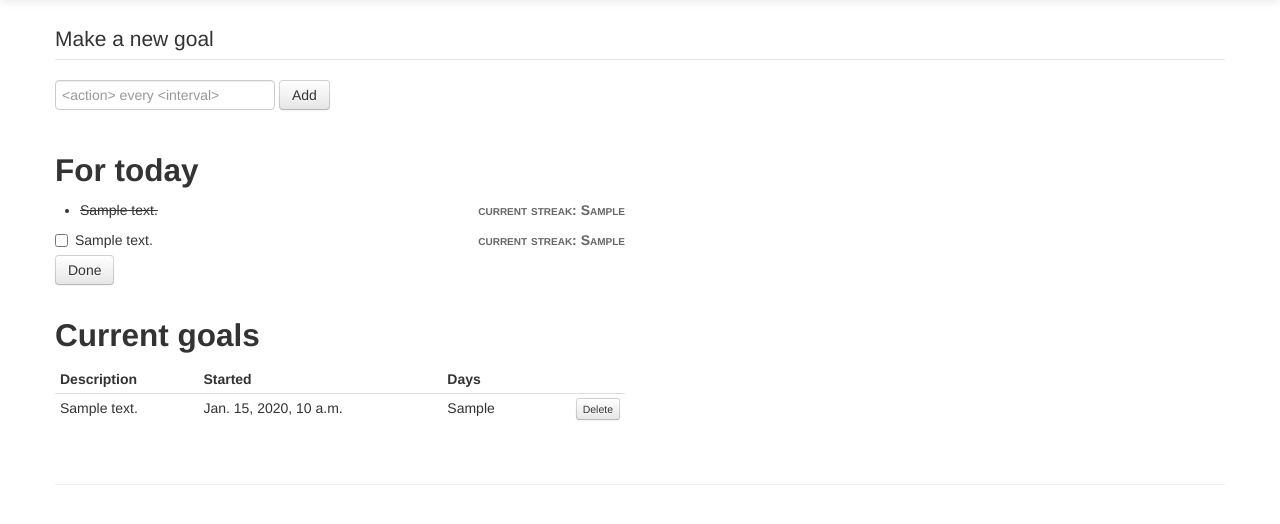
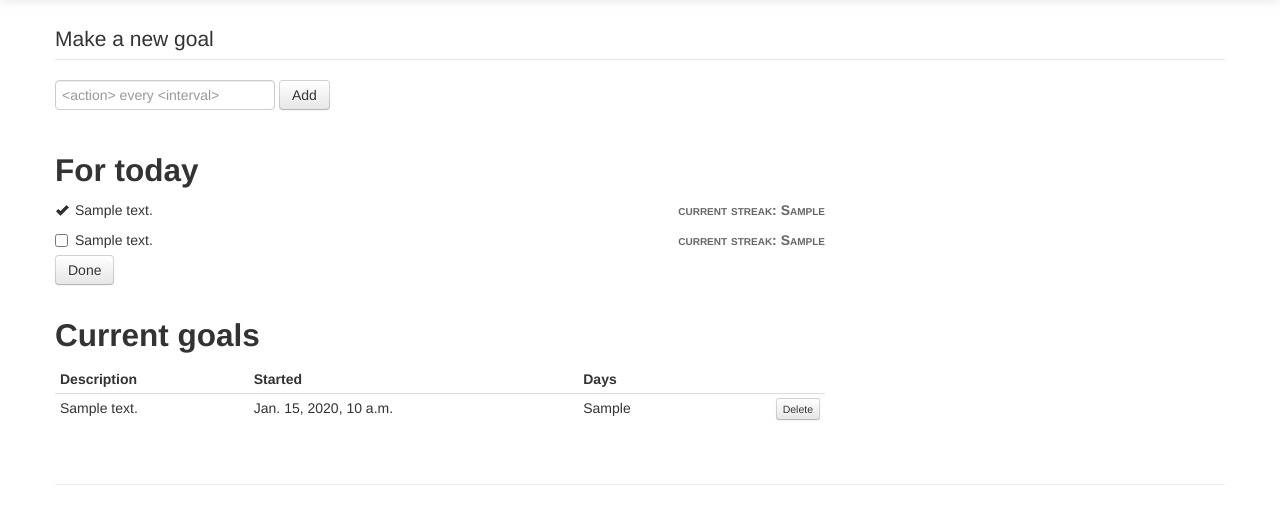
Before and after one commit to fearofcode/habitbot, a Django app: template habitbot/templates/main.html in a window 1280 px wide. Shown: the part 41-565 px from the top of the page. Run offline with Django 3.2, Linux system fonts and the light colour scheme; the template is opened without the code that fills it: most values are stand-ins (such as "Sample title", 1, 10 or a date in 2020); some libraries are stand-ins or nearby versions.

Commit message:
Tweak completed item styles

```diff
--- a/habitbot/static/css/style.css
+++ b/habitbot/static/css/style.css
@@ -2,15 +2,6 @@ body {
     padding-top: 60px;
     padding-bottom: 40px;
 }
-
-#new-goal { margin-bottom: 40px }
-
-form.delete { text-align: right }
-
-.error { border: solid black 1px; background-color: #ffc; margin-bottom: 16px }
-.error p { padding-left: 8px; padding-top: 8px; font-weight: bold }
-
-.completed { text-decoration: line-through }
 
 .hero-unit { padding-top: 10px }
 
@@ -22,6 +13,17 @@ form.delete { text-align: right }
     color: #e7e7e7;
 }
 
+.error { border: solid black 1px; background-color: #ffc; margin-bottom: 16px }
+.error p { padding-left: 8px; padding-top: 8px; font-weight: bold }
+
+#new-goal { margin-bottom: 40px }
+
+.completed-list { list-style-type: none}
+.icon-ok { margin-right: 6px}
+ul.completed-list { margin-left: 0px }
+
+form.delete { text-align: right }
+
 .streak {
     font-variant: small-caps;
     margin-left: 12px;
--- a/habitbot/templates/main.html
+++ b/habitbot/templates/main.html
@@ -46,10 +46,10 @@
         {% if completed %}
 
             <div class="row">
-                <div class="span6">
+                <div class="span8">
                     <ul class="completed-list">
                         {% for instance in completed %}
-                            <li><span class="completed">{{ instance.goal.description }}</span> <span class="streak pull-right">current streak: {{ instance.goal.current_streak }}</span></li>
+                            <li><i class="icon-ok"></i><span>{{ instance.goal.description }}</span> <span class="streak pull-right">current streak: {{ instance.goal.current_streak }}</span></li>
                         {% endfor %}
                     </ul>
                 </div>
@@ -59,7 +59,7 @@
         {% if todo %}
 
             <div class="row">
-                <div class="span6">
+                <div class="span8">
                     <form method="POST" action="/habits/completed/">
                         {% csrf_token %}
 
@@ -82,7 +82,7 @@
 
         {% if goals %}
             <div class="row">
-                <div class="span6">
+                <div class="span8">
                     <table class="table table-hover table-condensed">
                         <thead>
                         <tr>
```
